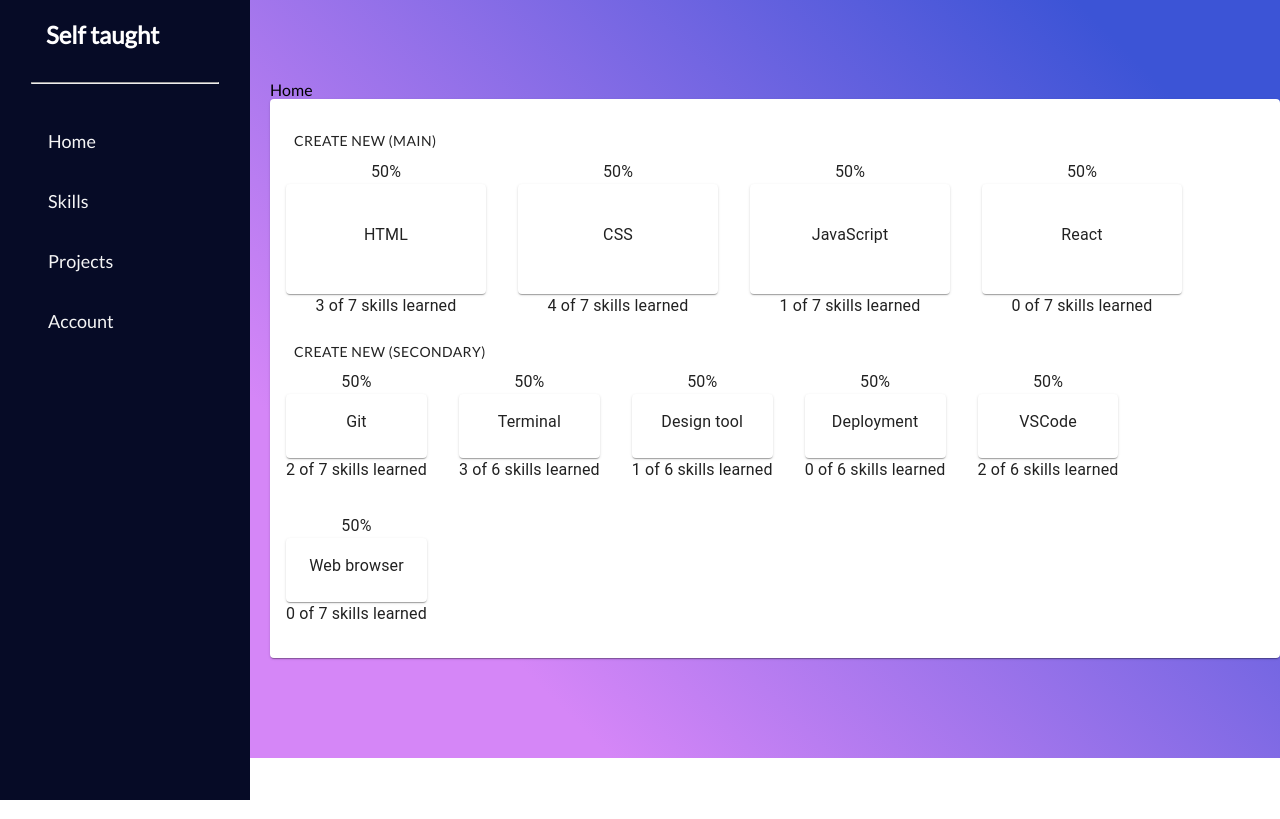
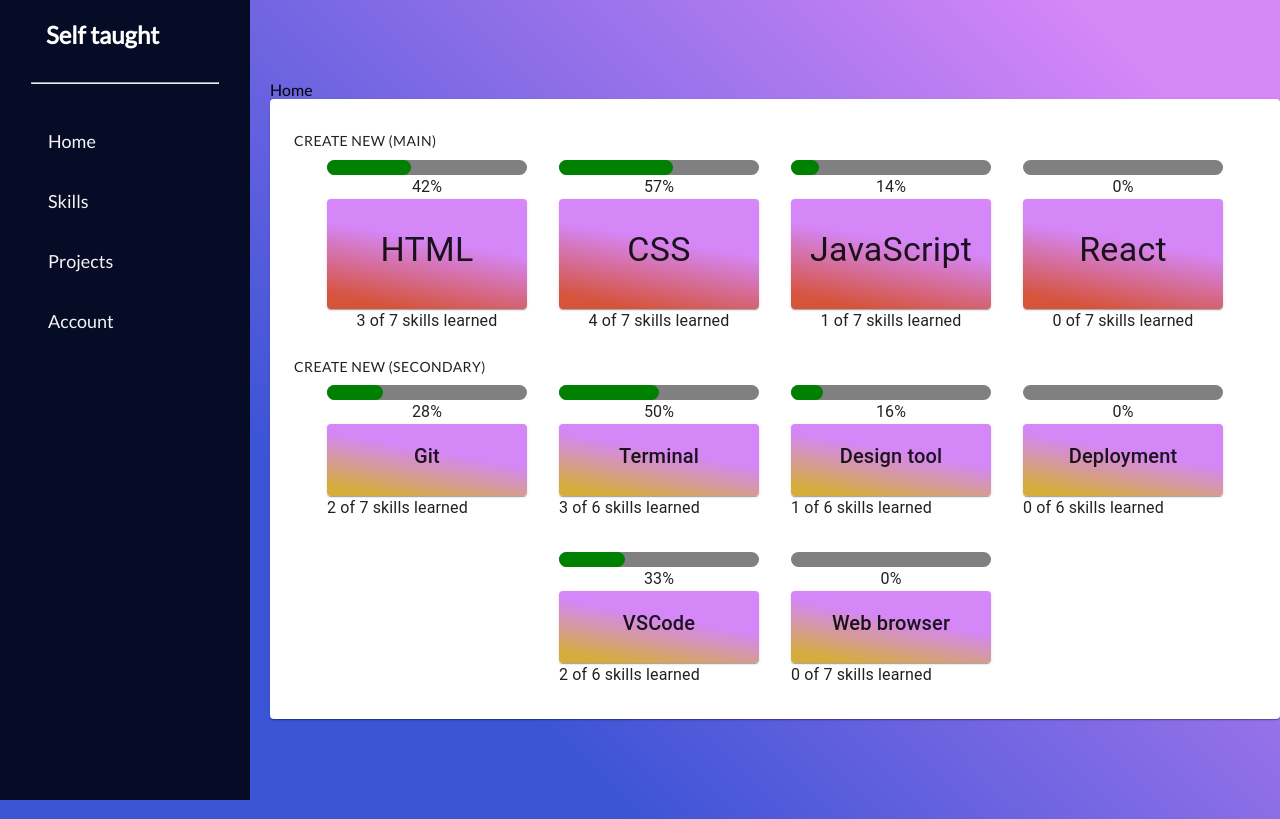
Before and after one commit to davemarong/Self-Taught-App, a React (Create React App) app: page /home in a window 1280 px wide. Built offline with nearby package versions, Linux system fonts and the light colour scheme.

Commit message:
Create Progress bar with percent for all subjects

```diff
--- a/src/App.js
+++ b/src/App.js
@@ -39,7 +39,7 @@ function App() {
   return (
     <div
       style={{
-        background: "linear-gradient(45deg, #D586F7 30%, #3C54D6 90%)",
+        background: "linear-gradient(45deg, #3C54D6 30%, #D586F7 90%)",
         paddingBottom: 100,
       }}
     >
--- a/src/components/mainSubjects/MainSubjects.js
+++ b/src/components/mainSubjects/MainSubjects.js
@@ -67,13 +67,18 @@ export default function MainSubjects() {
   const closeCreateSubjectModal = () => {
     setCreateSubjectModal(false);
   };
-
+  const numberToPercent = (lowNumber, highNumber) => {
+    const percent = (lowNumber / highNumber) * 100;
+    return Math.trunc(percent);
+  };
   return (
     <div>
       <Modal open={createSubjectModal} onClose={closeCreateSubjectModal}>
         <CreateSubjectModal subjectsType={subjectsType} />
       </Modal>
-
+      <Modal open={mainSubjectModal} onClose={closeMainSubjectModal}>
+        <MainSubjectModal setRenderMainSubject={setRenderMainSubject} />
+      </Modal>
       <Card>
         <CardContent>
           <List>
@@ -86,19 +91,39 @@ export default function MainSubjects() {
               Create new (main)
             </Button>
 
-            <Grid container direction="row" spacing={4}>
+            <Grid container direction="row" justify="center" spacing={4}>
               {mainSubjects.map((item, topLevelIndex) => {
                 return (
                   <Grid item>
-                    <Modal
-                      open={mainSubjectModal}
-                      onClose={closeMainSubjectModal}
+                    <div
+                      style={{
+                        width: 200,
+                        height: 15,
+                        borderRadius: 50,
+                        background: "grey",
+                      }}
                     >
-                      <MainSubjectModal
-                        setRenderMainSubject={setRenderMainSubject}
-                      />
-                    </Modal>
-                    <Typography align="center">50%</Typography>
+                      <div
+                        style={{
+                          width: `
+                          ${numberToPercent(
+                            mainSubjects[topLevelIndex][0].learnedSkills,
+                            mainSubjects[topLevelIndex][0].totalSkills
+                          )}%`,
+                          height: 15,
+                          borderRadius: 50,
+                          background: "green",
+                        }}
+                      ></div>
+                    </div>
+                    <Typography align="center">
+                      {" "}
+                      {numberToPercent(
+                        mainSubjects[topLevelIndex][0].learnedSkills,
+                        mainSubjects[topLevelIndex][0].totalSkills
+                      )}
+                      %
+                    </Typography>
                     <CardActionArea
                       onClick={() => {
                         dispatch(get_top_level_index(topLevelIndex));
@@ -115,10 +140,12 @@ export default function MainSubjects() {
                           justifyContent: "center",
                           alignItems: "center",
                           cursor: "pointer",
+                          background:
+                            "linear-gradient(10deg, #D6543C 10%, #D586F7 60%)",
                         }}
                       >
                         <CardContent>
-                          <Typography align="center">
+                          <Typography variant="h4" align="center">
                             {mainSubjects[topLevelIndex][0].title}
                           </Typography>
                         </CardContent>
@@ -145,19 +172,37 @@ export default function MainSubjects() {
             >
               Create new (secondary)
             </Button>
-            <Grid container direction="row" spacing={4}>
+            <Grid container direction="row" justify="center" spacing={4}>
               {secondarySubjects.map((item, topLevelIndex) => {
                 return (
                   <Grid item>
-                    <Modal
-                      open={mainSubjectModal}
-                      onClose={closeMainSubjectModal}
+                    <div
+                      style={{
+                        width: 200,
+                        height: 15,
+                        borderRadius: 50,
+                        background: "grey",
+                      }}
                     >
-                      <MainSubjectModal
-                        setRenderMainSubject={setRenderMainSubject}
-                      />
-                    </Modal>
-                    <Typography align="center">50%</Typography>
+                      <div
+                        style={{
+                          width: `${numberToPercent(
+                            secondarySubjects[topLevelIndex][0].learnedSkills,
+                            secondarySubjects[topLevelIndex][0].totalSkills
+                          )}%`,
+                          height: 15,
+                          borderRadius: 50,
+                          background: "green",
+                        }}
+                      ></div>
+                    </div>
+                    <Typography align="center">
+                      {numberToPercent(
+                        secondarySubjects[topLevelIndex][0].learnedSkills,
+                        secondarySubjects[topLevelIndex][0].totalSkills
+                      )}
+                      %
+                    </Typography>
 
                     <CardActionArea
                       onClick={() => {
@@ -169,15 +214,20 @@ export default function MainSubjects() {
                       <Card
                         styling={{
                           width: 150,
-                          height: 80,
+                          height: 800,
                           display: "flex",
                           flexWrap: "wrap",
                           justifyContent: "center",
                           alignItems: "center",
                         }}
                       >
-                        <CardContent>
-                          <Typography align="center">
+                        <CardContent
+                          style={{
+                            background:
+                              "linear-gradient(10deg, #D6AD3C 10%, #D586F7 60%)",
+                          }}
+                        >
+                          <Typography variant="h6" align="center">
                             {secondarySubjects[topLevelIndex][0].title}
                           </Typography>
                         </CardContent>
--- a/src/components/mainSubjects/modal/MainSubjectModal.js
+++ b/src/components/mainSubjects/modal/MainSubjectModal.js
@@ -32,7 +32,6 @@ export default function MainSubjectModal({ setRenderMainSubject }) {
   const mainSubjects = useSelector((state) => state.mainSubjects);
   const subjectType = useSelector((state) => state.subjectType);
   const [addTopicModal, setAddTopicModal] = useState(false);
-  const [renderAgain, setRenderAgain] = useState();
   const openAddTopicModal = () => {
     setAddTopicModal(true);
   };
```
